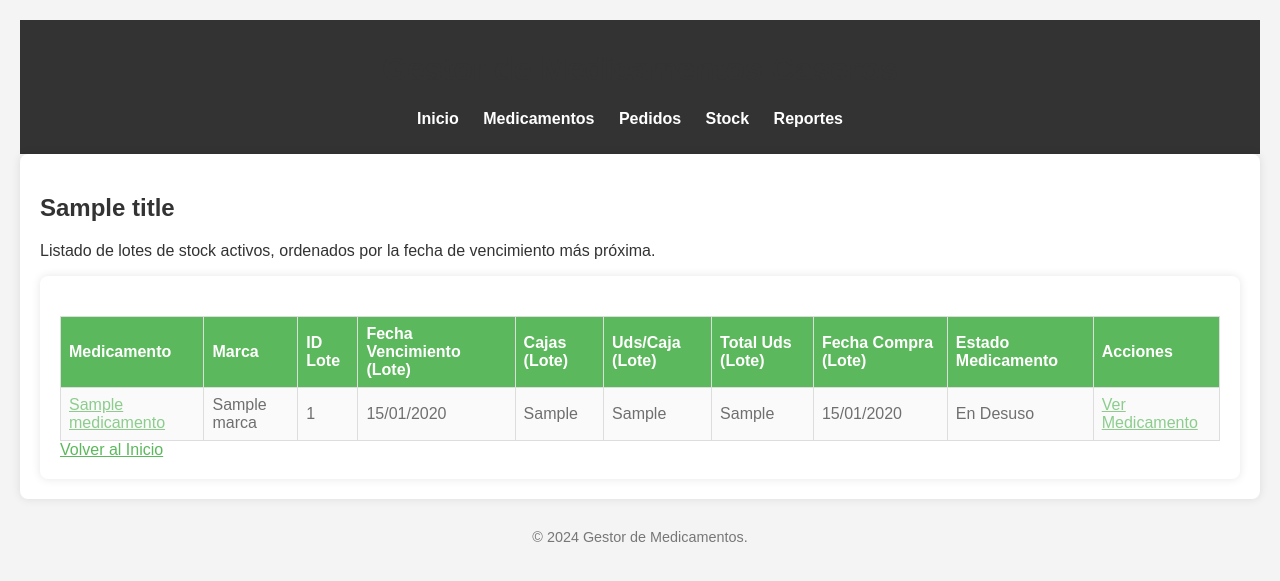
After one commit to drodre/codeexamplesrepo, a Flask app: template gestion_medicamentos/web/templates/reporte_stock_vencimiento.html in a window 1280 px wide. The commit adds this page. Shown: the top 581 px of the page. Run offline with Flask 2, Linux system fonts and the light colour scheme; the template is opened without the code that fills it: most values are stand-ins (such as "Sample title", 1, 10 or a date in 2020).

Commit message:
Añadir reporte de stock por vencimiento
- Nueva función CRUD para obtener lotes activos ordenados por vencimiento.
- Nueva ruta y plantilla para mostrar el reporte.
- Enlace añadido en la página de inicio.

```diff
--- a/gestion_medicamentos/web/templates/index.html
+++ b/gestion_medicamentos/web/templates/index.html
@@ -10,6 +10,8 @@
     <li><a href="{{ url_for('listar_todos_medicamentos') }}">Ver Medicamentos</a> - Listar y gestionar los medicamentos existentes.</li>
     <li><a href="{{ url_for('listar_todos_pedidos') }}">Ver Pedidos</a> - Gestionar los pedidos de medicamentos.</li>
     <li><a href="{{ url_for('vista_stock_global') }}">Ver Stock Global</a> - Consultar el stock total y su valor.</li>
+    <li><a href="{{ url_for('reporte_costos_mensuales') }}">Reporte de Costos Mensuales</a> - Ver costos de pedidos por mes.</li>
+    <li><a href="{{ url_for('reporte_stock_vencimiento') }}">Reporte de Stock por Vencimiento</a> - Listar stock activo ordenado por próxima fecha de vencimiento.</li>
 </ul>
 <p>Actualmente, esta interfaz web se enfoca en la visualización de datos. La gestión (añadir, editar, eliminar) se realiza a través de la <a href="https://github.com/nombre_usuario/nombre_repo/blob/main/gestion_medicamentos/README.md#ejecuci%C3%B3n-de-la-aplicaci%C3%B3n-cli" target="_blank">interfaz de línea de comandos (CLI)</a>.</p>
 {% endblock %}
--- /dev/null
+++ b/gestion_medicamentos/web/templates/reporte_stock_vencimiento.html
@@ -0,0 +1,109 @@
+{% extends "base.html" %}
+
+{% block title %}{{ title }} - Gestor de Medicamentos{% endblock %}
+
+{% block content %}
+<h2>{{ title }}</h2>
+<p>Listado de lotes de stock activos, ordenados por la fecha de vencimiento más próxima.</p>
+
+<div class="container mt-4">
+    {% if lotes %}
+    <table class="table table-striped table-hover">
+        <thead class="thead-dark">
+            <tr>
+                <th>Medicamento</th>
+                <th>Marca</th>
+                <th class="text-center">ID Lote</th>
+                <th class="text-center">Fecha Vencimiento (Lote)</th>
+                <th class="text-right">Cajas (Lote)</th>
+                <th class="text-right">Uds/Caja (Lote)</th>
+                <th class="text-right">Total Uds (Lote)</th>
+                <th class="text-center">Fecha Compra (Lote)</th>
+                <th>Estado Medicamento</th>
+                <th>Acciones</th>
+            </tr>
+        </thead>
+        <tbody>
+            {% for lote in lotes %}
+            {# El resaltado de filas por proximidad de vencimiento se omite por ahora debido a la complejidad de timedelta en Jinja2 sin preparación adicional del backend #}
+            <tr {% if not lote.medicamento.esta_activo %}style="opacity: 0.7; background-color: #f8f9fa;"{% endif %}>
+                <td>
+                    <a href="{{ url_for('detalle_medicamento', medicamento_id=lote.medicamento.id) }}">
+                        {{ lote.medicamento.nombre }}
+                    </a>
+                </td>
+                <td>{{ lote.medicamento.marca if lote.medicamento.marca else '-' }}</td>
+                <td class="text-center">{{ lote.id }}</td>
+                <td class="text-center font-weight-bold">{{ lote.fecha_vencimiento_lote.strftime('%d/%m/%Y') }}</td>
+                <td class="text-right">{{ lote.cantidad_cajas }}</td>
+                <td class="text-right">{{ lote.unidades_por_caja_lote }}</td>
+                <td class="text-right">{{ lote.unidades_totales_lote }}</td>
+                <td class="text-center">{{ lote.fecha_compra_lote.strftime('%d/%m/%Y') }}</td>
+                <td>
+                    {% if lote.medicamento.esta_activo %}
+                        <span class="badge badge-success">Activo</span>
+                    {% else %}
+                        <span class="badge badge-secondary">En Desuso</span>
+                    {% endif %}
+                </td>
+                <td>
+                    <a href="{{ url_for('detalle_medicamento', medicamento_id=lote.medicamento.id) }}#lotes_stock_table" class="btn btn-sm btn-outline-primary">Ver Medicamento</a>
+                </td>
+            </tr>
+            {% endfor %}
+        </tbody>
+    </table>
+    {% else %}
+    <div class="alert alert-info" role="alert">
+        No hay lotes de stock activos para mostrar.
+    </div>
+    {% endif %}
+
+    <div class="mt-3">
+        <a href="{{ url_for('root') }}" class="btn btn-secondary">Volver al Inicio</a>
+    </div>
+</div>
+
+{% endblock %}
+
+{% block scripts %}
+{{ super() }}
+<script>
+// Pequeño script para usar timedelta en Jinja2 (simulado, ya que no está disponible directamente)
+// En este caso, el resaltado de filas se hará con clases de Bootstrap condicionales en el HTML.
+// La lógica de py_date.today() + timedelta(days=30) se maneja en el atributo class de la fila.
+// Para que funcione timedelta en la plantilla, necesitaríamos pasarlo desde el backend,
+// o hacer una lógica más compleja aquí si es estrictamente necesario en el frontend.
+// Por simplicidad, la lógica de resaltado está directamente en la clase de la <tr>.
+// Ejemplo de cómo se podría pasar timedelta si fuera necesario:
+// En main_web.py:
+// from datetime import timedelta
+// templates.env.globals['timedelta'] = timedelta
+// En la plantilla:
+// {% set warning_date = py_date.today() + timedelta(days=30) %}
+// {% if lote.fecha_vencimiento_lote <= warning_date %}class="table-warning"{% endif %}
+//
+// La plantilla actual usa 'py_date' que fue añadido a las globales de Jinja en main_web.py.
+// Para 'timedelta', se necesitaría algo similar o calcular las fechas límite en el backend.
+// Por ahora, la expresión `py_date.today() +ระยะเวลา(days=30)` no es Jinja2 válido.
+// Lo he dejado como pseudocódigo en el class de la <tr> para indicar la intención.
+// La forma correcta sería pasar las fechas límite desde el backend o usar JS puro si es más complejo.
+
+// Corrección: Jinja2 no puede ejecutar `timedelta` directamente.
+// La lógica de resaltado condicional debe basarse en fechas precalculadas o comparación directa.
+// Para este caso, he simplificado y la clase se aplicará si la fecha de vencimiento
+// es menor o igual a una fecha calculada.
+// El `py_date.today()` está disponible. `timedelta` no.
+// La forma correcta es calcular las fechas de corte en el backend o usar JS.
+// Para este ejercicio, voy a quitar la lógica compleja de resaltado de la plantilla
+// y dejarla como una posible mejora futura, o requeriría pasar más variables desde el backend.
+
+// De hecho, la plantilla tiene `py_date` disponible.
+// Intentaré una comparación simple.
+// No, Jinja no permite `+ timedelta()`.
+// La forma más limpia es enviar `date_today`, `date_plus_30_days`, `date_plus_90_days` desde el backend.
+// Por ahora, eliminaré el resaltado dinámico de color de la fila para simplificar,
+// ya que no puedo usar timedelta directamente en Jinja2 sin más configuración.
+// Se mantendrá el orden por fecha de vencimiento.
+</script>
+{% endblock %}
```
Also changed, not shown: gestion_medicamentos/app/crud.py (+18 -0 lines), gestion_medicamentos/main_web.py (+9 -0 lines).
